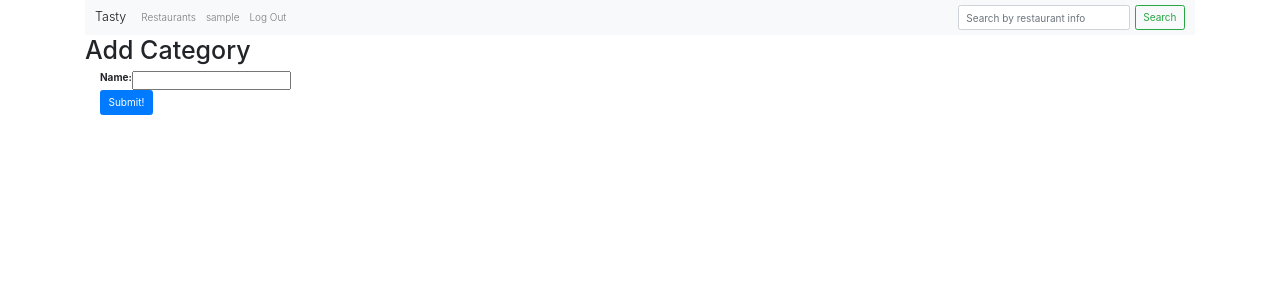
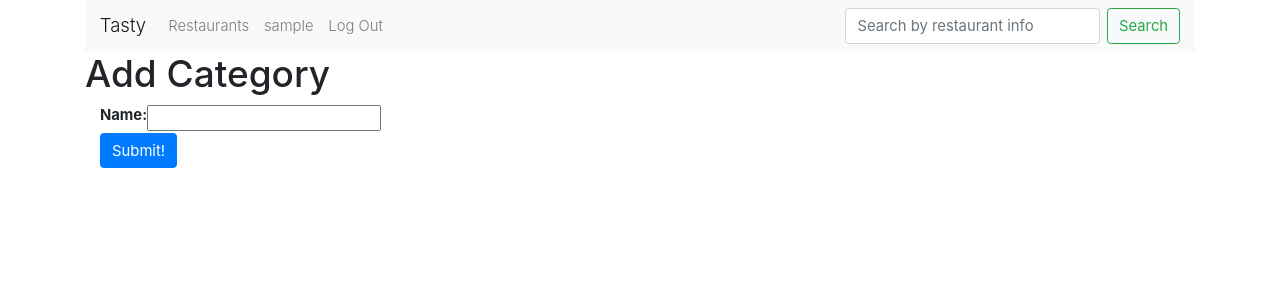
Before and after one commit to tvilla0000/Tasty, a Django app: page /category/1/create/ in a window 1280 px wide. Shown: the top 300 px of the page. Run offline with Django 3.2, Linux system fonts and the light colour scheme; the visitor is signed in with stand-in values (Sample User, id 1); some libraries are stand-ins or nearby versions.

Commit message:
change font size

```diff
--- a/main/static/css/index.css
+++ b/main/static/css/index.css
@@ -8,7 +8,7 @@
 
 html {
     box-sizing: border-box;
-    font-size: 62.5%;
+    font-size: 92.5%;
     /* 10px/16px = 62.5% -> 1rem = 10px */
 }
 
```
